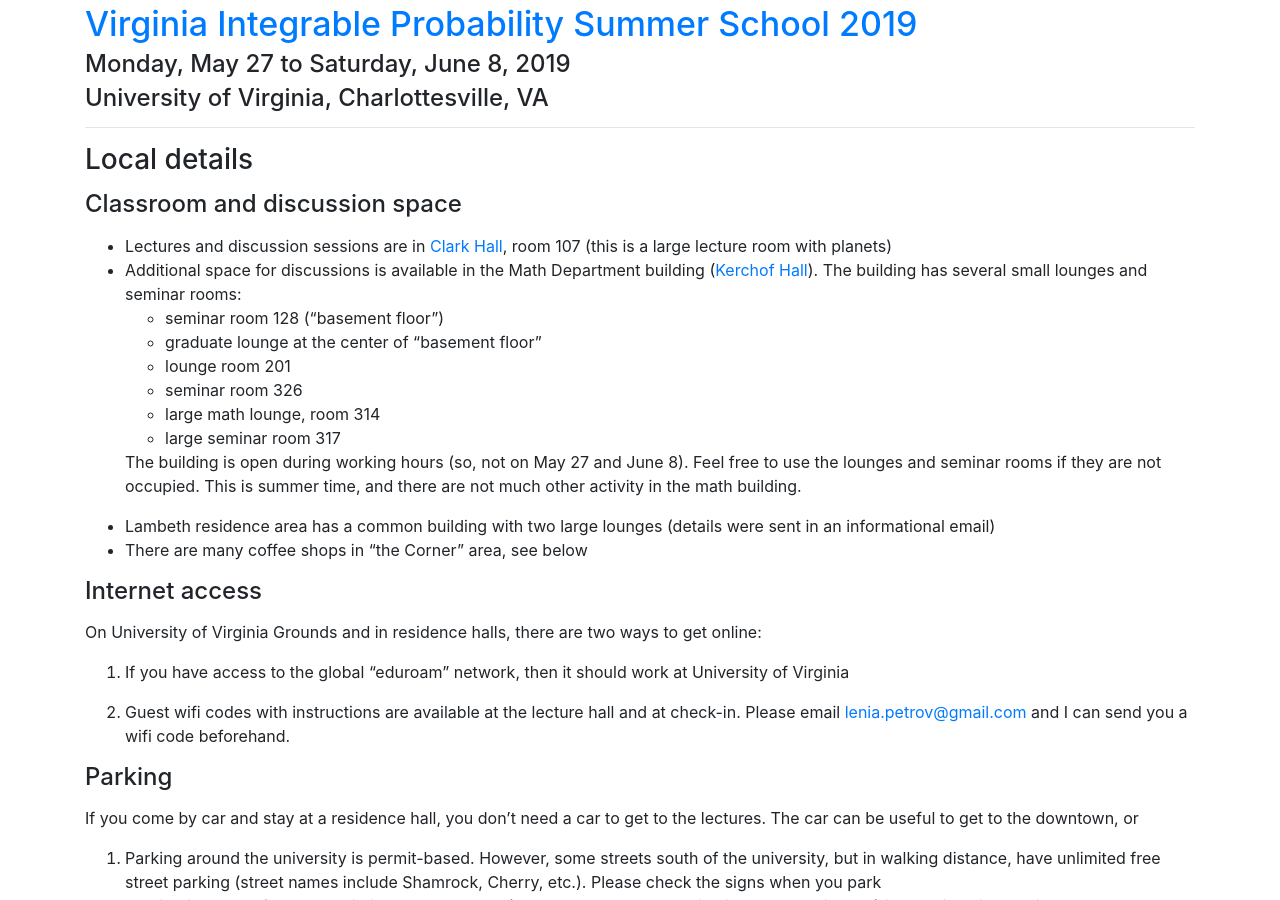
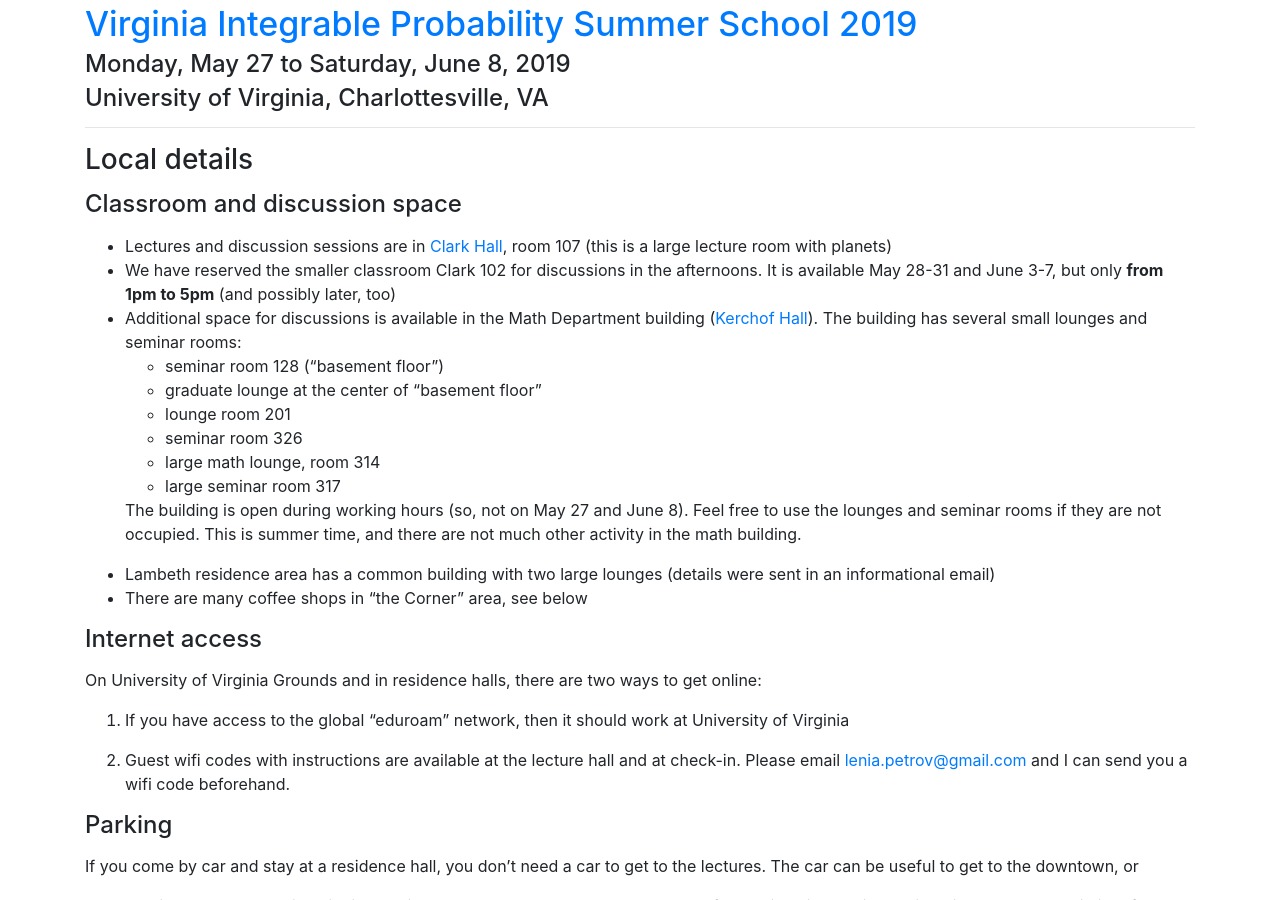
Before and after one commit to int-prob/int-prob-code, a Jekyll site: the page built from vipss2019/travel_local.md, in a window 1280 px wide and 900 px high, scrolled down 403 px. Built offline with Jekyll 4.4.1, drawn with Linux system fonts in a browser that asks for light colours; nearby versions of some CDN libraries.

Commit message:
update travel_local.md at Fri May 24 14:09:17 EDT 2019

```diff
--- a/vipss2019/travel_local.md
+++ b/vipss2019/travel_local.md
@@ -21,6 +21,9 @@
 <h3 class="mb-3">Classroom and discussion space</h3>
 
 - Lectures and discussion sessions are in <a href="https://goo.gl/maps/KgajNcWymQ8aP9SX8">Clark Hall</a>, room 107 (this is a large lecture room with planets)
+- We have reserved the smaller classroom Clark 102 for discussions in
+		the afternoons. It is available May 28-31 and June 3-7, but only
+		**from 1pm to 5pm** (and possibly later, too)
 - Additional space for discussions is available in the Math Department building (<a href="https://goo.gl/maps/DpLDp1go3uR5G5eR9">Kerchof Hall</a>). The building has several small lounges and seminar rooms:
 	- seminar room 128 ("basement floor")
 	- graduate lounge at the center of "basement floor"
```
